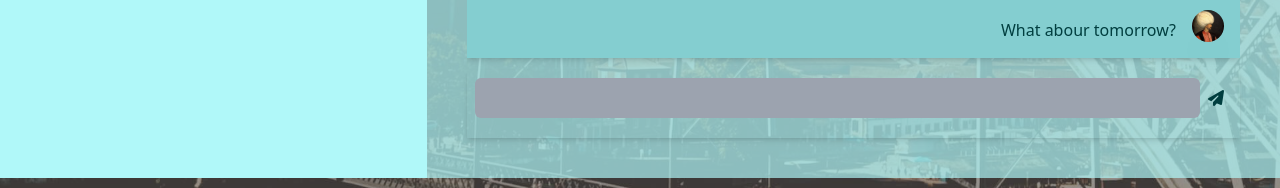
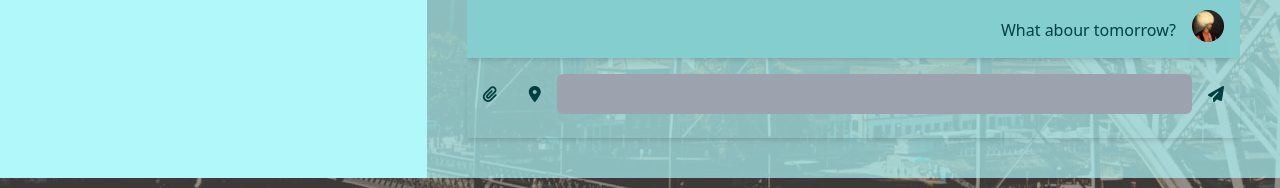
Before and after one commit to zimoykin/fe-gallery-v2, a React (Vite) app: page /inbox in a window 1280 px wide. Both pictures are taken after a click on the element "John Doe". Shown: the part 590-778 px from the top of the page. Built offline with nearby package versions, Linux system fonts and the light colour scheme; no server answers; a web font is replaced by a local one.

Commit message:
small style adjustment

```diff
--- a/src/components/inbox/chat.component.tsx
+++ b/src/components/inbox/chat.component.tsx
@@ -52,6 +52,7 @@ const ChatComponent: React.FC<Props> = ({ profileId }) => {
 
     const handleSendMessage = (e?: React.FormEvent<HTMLFormElement>) => {
         if (e) e.preventDefault();
+        if (message === '') return;
         if (sender && receiver)
             setMessages(msg => [
                 ...msg,
@@ -80,7 +81,7 @@ const ChatComponent: React.FC<Props> = ({ profileId }) => {
                         </div>
                     ) : (
                         <div className='w-full h-full relative flex flex-col justify-between p-10'>
-                            <div className='flex-1 overflow-auto flex flex-col-reverse'>
+                            <div className='flex-1 overflow-auto no-scrollbar flex flex-col-reverse'>
                                 <div className='flex flex-col w-full gap-3'>
                                     {messages.map((message, index) => (
                                         <div
@@ -93,7 +94,7 @@ const ChatComponent: React.FC<Props> = ({ profileId }) => {
                                                 flex gap-2
                                                 ${message.senderId === profileId ? 'justify-end items-end flex-row-reverse' : 'flex-row items-start justify-start'}
                                             `}>
-                                                <Avatar size='micro' url={message.senderId === profileId ? sender?.url : 'https://picsum.photos/id/1/200/300'} />
+                                                <Avatar size='micro' url={message.senderId === profileId ? sender?.url : receiver?.url} />
                                                 <span>{message.text}</span>
                                             </div>
                                         </div>
@@ -102,18 +103,24 @@ const ChatComponent: React.FC<Props> = ({ profileId }) => {
                                 </div>
                             </div>
                             {/* message input */}
-                            <div className='w-full p-2 pb-5 shadow-md'>
-                                <form className='flex w-full justify-center items-center' onSubmit={handleSendMessage}>
+                            <div className='w-full pb-5 shadow-md'>
+                                <form className='flex w-full justify-start items-center
+                                hover:cursor-pointer
+                                ' onSubmit={handleSendMessage}>
+                                    <i className='fas fa-paperclip p-4 hover:text-main-col hover:cursor-pointer' />
+                                    <i className='fas fa-location-dot p-4 hover:text-main-col hover:cursor-pointer' />
                                     <input
-                                        className='w-full p-2 bg-gray-400 text-black rounded-md'
+                                        className='w-full text-xs p-3 bg-gray-400 text-black rounded-md'
                                         type="text"
                                         value={message}
                                         onChange={(e) => setMessage(e.target.value)}
                                     />
-                                    <i
-                                        onClick={() => handleSendMessage()}
-                                        className='fas fa-paper-plane p-2 hover:text-main-col hover:cursor-pointer'
-                                    />
+                                    <div className='hover:scale-125 hover:cursor-pointer hover:shadow-md'>
+                                        <i
+                                            onClick={() => handleSendMessage()}
+                                            className='fas fa-paper-plane p-4 pl-4 hover:text-main-col hover:cursor-pointer'
+                                        />
+                                    </div>
                                 </form>
                             </div>
                         </div>
```
